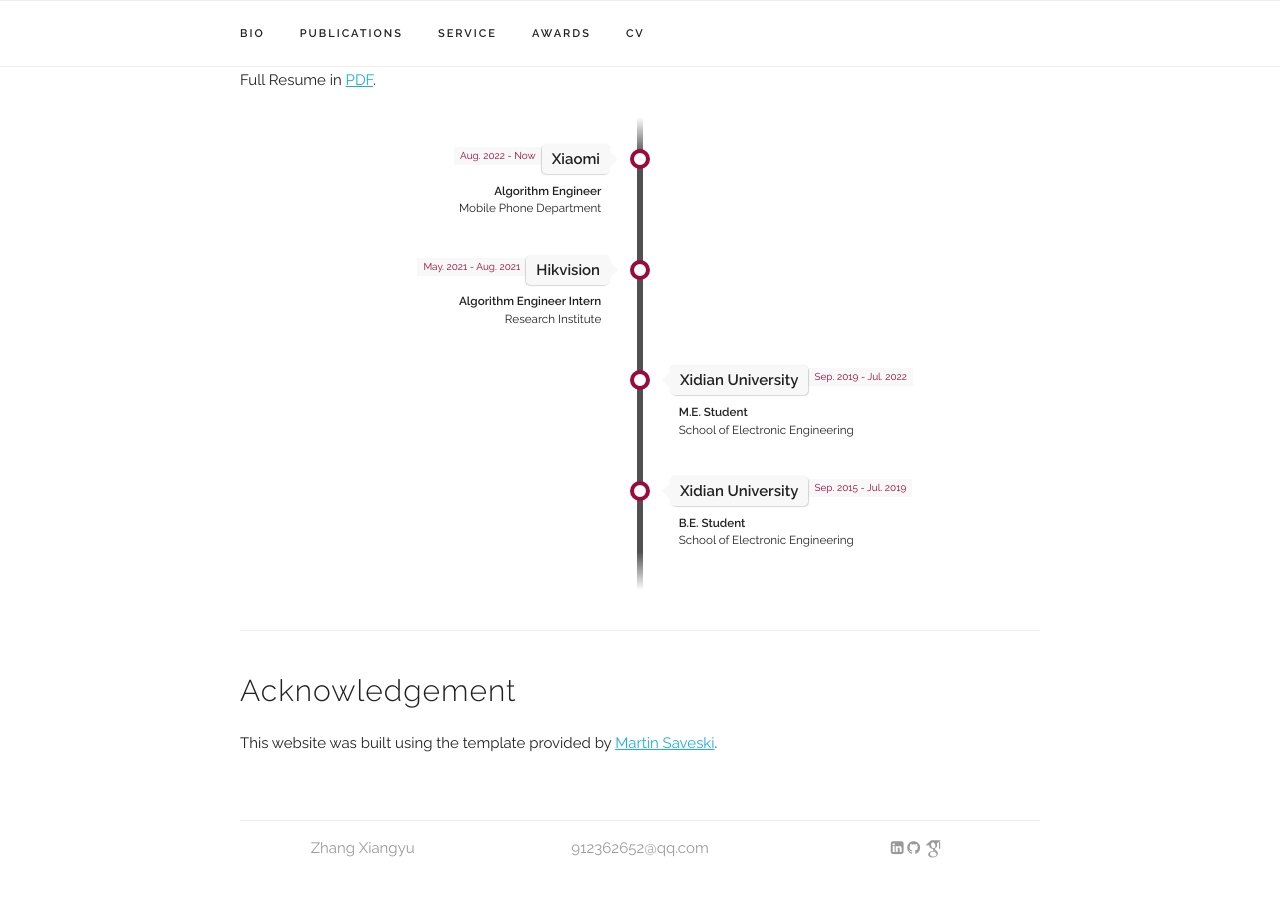
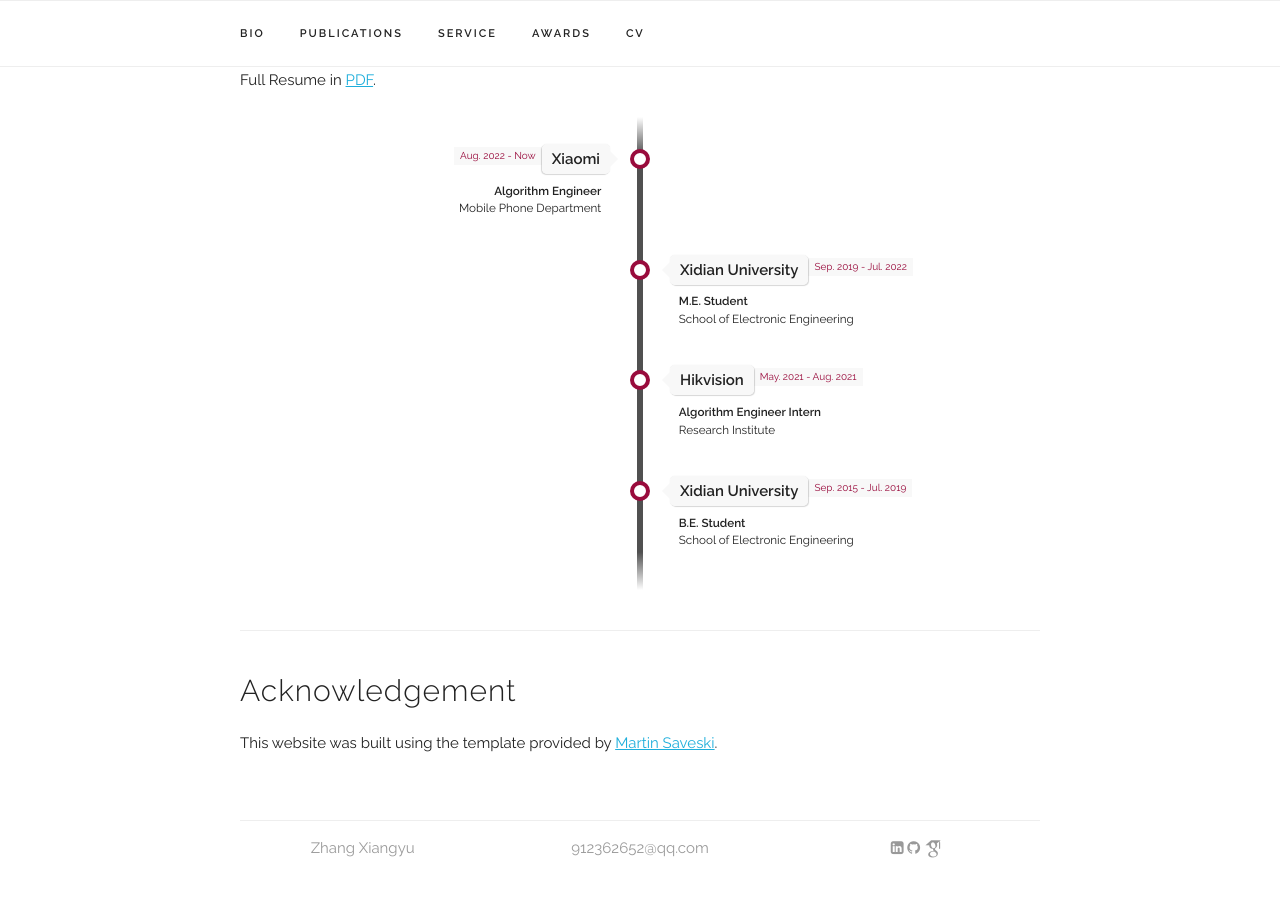
Before and after one commit to Xiangyu33/Xiangyu33.github.io, a Jekyll site: the page built from index.html, in a window 1280 px wide and 900 px high, scrolled down 2793 px. Shown: the top 897 px of the window. Built offline with Jekyll 4.4.1, drawn with Linux system fonts in a browser that asks for light colours; some web fonts are replaced; part of the change alters nothing that is shown.

```diff
--- a/_data/experience.yaml
+++ b/_data/experience.yaml
@@ -7,16 +7,16 @@ experiences:
   category: "work"
 
 
+- place: "Xidian University"
+  time: "Sep. 2019 - Jul. 2022"
+  title: "M.E. Student"
+  subtitle: "School of Electronic Engineering"
+  category: "school"
+
 - place: "Hikvision"
   time: "May. 2021 - Aug. 2021"
   title: " Algorithm Engineer Intern"
   subtitle: "Research Institute"
-  category: "work"
-
-- place: "Xidian University"
-  time: "Sep. 2019 - Jul. 2022"
-  title: "M.E. Student"
-  subtitle: "School of Electronic Engineering"
   category: "school"
 
 - place: "Xidian University"
```
